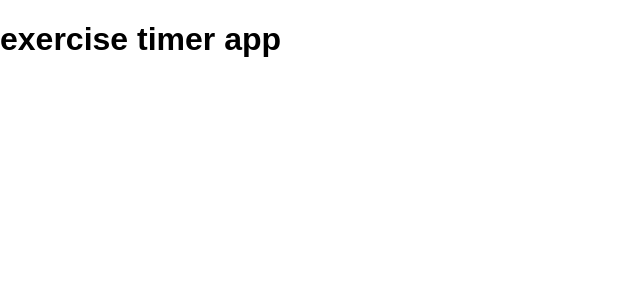
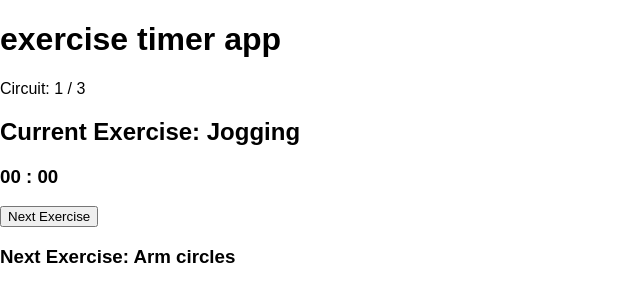
Before and after one commit to WarrenHawker/exercise-timers, a React (Vite) app: page / in a window 1280 px wide. Shown: the top 302 px of the page, without its empty margins (0-640 px from the left). Built offline with nearby package versions, Linux system fonts and the light colour scheme.

Commit message:
implemented basic functionality of timer and display

```diff
--- a/index.html
+++ b/index.html
@@ -4,7 +4,7 @@
     <meta charset="UTF-8" />
     <link rel="icon" type="image/svg+xml" href="/vite.svg" />
     <meta name="viewport" content="width=device-width, initial-scale=1.0" />
-    <title>VExercise timer app</title>
+    <title>Exercise timer app</title>
   </head>
   <body>
     <div id="root"></div>
--- a/package.json
+++ b/package.json
@@ -11,7 +11,8 @@
   },
   "dependencies": {
     "react": "^18.2.0",
-    "react-dom": "^18.2.0"
+    "react-dom": "^18.2.0",
+    "usehooks-ts": "^2.15.0"
   },
   "devDependencies": {
     "@types/react": "^18.2.56",
--- a/src/App.tsx
+++ b/src/App.tsx
@@ -1,7 +1,133 @@
+import { useEffect, useState } from 'react';
+import Timer from './components/Timer';
+import entries from './data';
+
 const App = () => {
+  const [warmup, setWarmup] = useState<Entry[]>(
+    entries.filter((i) => i.type == 'warmup')
+  );
+  const [main, setMain] = useState<Entry[]>(
+    entries.filter((i) => i.type == 'exercise' || i.type == 'rest')
+  );
+  const [cooldown, setCooldown] = useState<Entry[]>(
+    entries.filter((i) => i.type == 'cooldown')
+  );
+
+  const [allEntries, setAllEntries] = useState<Entry[]>(entries);
+  console.log(allEntries);
+
+  const [currentEntry, setCurrentEntry] = useState<Entry>(entries[0]);
+  console.log('current', currentEntry);
+  const [nextEntry, setNextEntry] = useState<Entry>(entries[1]);
+
+  const [currentCircuit, setCurrentCircuit] = useState(1);
+  const [totalCurcuits, setTotalCurcuits] = useState(3);
+
+  const [warmupFinished, setWarmupFinished] = useState(false);
+  const [workoutFinished, setWorkoutFinished] = useState(false);
+
+  useEffect(() => {
+    //set "current entry" every time the entries array gets updated
+    for (let i = 0; i < allEntries.length; i++) {
+      const entry = allEntries[i];
+      if (entry.isCurrent) {
+        setCurrentEntry(entry);
+        break;
+      }
+    }
+    //set "next entry" every time the entries array gets updated
+    for (let i = 0; i < allEntries.length; i++) {
+      const entry = allEntries[i];
+      if (entry.isNext) {
+        setNextEntry(entry);
+        break;
+      }
+    }
+  }, [allEntries]);
+
+  const startNextExercise = () => {
+    const currentEntryIndex = allEntries.indexOf(currentEntry);
+    //if at the end of the array, cycle back to the start of array again
+    if (currentEntryIndex == allEntries.length - 1) {
+      setAllEntries((prevEntries) => {
+        return prevEntries.map((entry, index) => {
+          if (index == 0) {
+            return { ...entry, isCurrent: true, isNext: false };
+          } else if (index == 1) {
+            return { ...entry, isCurrent: false, isNext: true };
+          } else {
+            return { ...entry, isCurrent: false, isNext: false };
+          }
+        });
+      });
+      //if total number of circuits is reached, end the workout
+      if (currentCircuit == totalCurcuits) {
+        setWorkoutFinished(true);
+        return;
+      } else {
+        setCurrentCircuit((prev) => prev + 1);
+        return;
+      }
+      //if at penultimate entry in array, set next entry to the first index
+    } else if (currentEntryIndex == allEntries.length - 2) {
+      setAllEntries((prevEntries) => {
+        return prevEntries.map((entry, index) => {
+          if (index == allEntries.length - 1) {
+            return { ...entry, isCurrent: true, isNext: false };
+          } else if (index == 0) {
+            return { ...entry, isCurrent: false, isNext: true };
+          } else if (index == 1) {
+            return { ...entry, isCurrent: false, isNext: false };
+          } else {
+            return { ...entry, isCurrent: false, isNext: false };
+          }
+        });
+      });
+      //else cycle through array as normal
+    } else {
+      setAllEntries((prevEntries) => {
+        return prevEntries.map((entry, index) => {
+          if (entry.isCurrent) {
+            return { ...entry, isCurrent: false };
+          } else if (index == currentEntryIndex + 1) {
+            return { ...entry, isCurrent: true, isNext: false };
+          } else if (index == currentEntryIndex + 2) {
+            return { ...entry, isNext: true };
+          } else return { ...entry };
+        });
+      });
+    }
+  };
+
+  if (workoutFinished) {
+    return (
+      <>
+        <h1>exercise timer app</h1>
+        <h2>Workout Complete</h2>
+      </>
+    );
+  }
+
   return (
     <>
       <h1>exercise timer app</h1>
+      <p>
+        Circuit: {currentCircuit} / {totalCurcuits}
+      </p>
+      <h2>Current Exercise: {currentEntry.name}</h2>
+      {currentEntry.time ? (
+        <Timer
+          id={currentEntry.id}
+          time={currentEntry.time}
+          startNextExercise={startNextExercise}
+        />
+      ) : (
+        <>
+          <h2>Reps: {currentEntry.reps}</h2>
+          <button onClick={startNextExercise}>Next Exercise</button>
+        </>
+      )}
+      <h3>Next Exercise: {nextEntry.name}</h3>
     </>
   );
 };
--- /dev/null
+++ b/src/components/Timer.tsx
@@ -0,0 +1,76 @@
+import { useEffect, useState, useRef } from 'react';
+import { useInterval } from 'usehooks-ts';
+
+interface Props {
+  id: number;
+  time: number;
+  startNextExercise: () => void;
+}
+
+export default function Timer({ id, time, startNextExercise }: Props) {
+  const [minutes, setMinutes] = useState(0);
+  const [seconds, setSeconds] = useState(0);
+  const [pause, setPause] = useState(false);
+  const [finished, setFinished] = useState(false);
+  const timer = useRef<HTMLHeadingElement>(null);
+
+  useEffect(() => {
+    setPause(false);
+    setFinished(false);
+    if (time < 60) {
+      setMinutes(0);
+      setSeconds(time);
+    } else {
+      setMinutes(Math.floor(time / 60));
+      setSeconds(time % 60);
+    }
+  }, [id]);
+
+  const changeTimer = () => {
+    if (timer.current) {
+      if (pause) {
+        timer.current.classList.toggle('red');
+      } else {
+        if (minutes == 0 && seconds == 1) {
+          setFinished(true);
+          setPause(true);
+          timer.current.classList.toggle('red');
+          setSeconds(0);
+        } else if (seconds == 0) {
+          setMinutes((prevMinutes) => prevMinutes - 1);
+          setSeconds(59);
+        } else {
+          setSeconds((prevSeconds) => prevSeconds - 1);
+        }
+      }
+    }
+  };
+
+  useInterval(changeTimer, pause ? null : 1000);
+
+  const convertTime = (time: number) => {
+    if (time == 0) {
+      return '00';
+    } else if (time < 10) {
+      return `0${time}`;
+    } else return time;
+  };
+
+  const minutesDisplay = convertTime(minutes);
+  const secondsDisplay = convertTime(seconds);
+
+  return (
+    <div className="timer">
+      <h3 ref={timer}>
+        {minutesDisplay} : {secondsDisplay}
+      </h3>
+      {finished ? (
+        <button onClick={startNextExercise}>Next Exercise</button>
+      ) : (
+        <button onClick={() => setPause((prev) => !prev)}>
+          {pause ? 'resume' : 'pause'}
+        </button>
+      )}
+    </div>
+  );
+}
--- /dev/null
+++ b/src/data.ts
@@ -0,0 +1,114 @@
+const entries: Entry[] = [
+  {
+    id: 1,
+    type: 'warmup',
+    name: 'Jogging',
+    time: 1,
+    isCurrent: true,
+    isNext: false,
+  },
+  {
+    id: 2,
+    type: 'warmup',
+    name: 'Arm circles',
+    time: 1,
+    isCurrent: false,
+    isNext: false,
+  },
+  {
+    id: 3,
+    type: 'warmup',
+    name: 'Leg swings',
+    time: 1,
+    isCurrent: false,
+    isNext: false,
+  },
+  // {
+  //   id: 4,
+  //   type: 'exercise',
+  //   name: 'Bodyweight Squats',
+  //   reps: 15,
+  //   isCurrent: false,
+  // },
+  // {
+  //   id: 5,
+  //   type: 'rest',
+  //   name: '30 secs rest',
+  //   time: 30,
+  //   isCurrent: false,
+  // },
+  // {
+  //   id: 6,
+  //   type: 'exercise',
+  //   name: 'Push-Ups',
+  //   reps: 10,
+  //   isCurrent: false,
+  // },
+  // {
+  //   id: 7,
+  //   type: 'rest',
+  //   name: '30 secs rest',
+  //   time: 30,
+  //   isCurrent: false,
+  // },
+  // {
+  //   id: 8,
+  //   type: 'exercise',
+  //   name: 'Lunges',
+  //   reps: 20,
+  //   notes: '10 reps each leg',
+  //   isCurrent: false,
+  // },
+  // {
+  //   id: 9,
+  //   type: 'rest',
+  //   name: '30 secs rest',
+  //   time: 30,
+  //   isCurrent: false,
+  // },
+  // {
+  //   id: 10,
+  //   type: 'exercise',
+  //   name: 'Dumbbell Bent-Over Rows',
+  //   reps: 12,
+  //   isCurrent: false,
+  // },
+  // {
+  //   id: 11,
+  //   type: 'rest',
+  //   name: '30 secs rest',
+  //   time: 30,
+  //   isCurrent: false,
+  // },
+  // {
+  //   id: 12,
+  //   type: 'exercise',
+  //   name: 'Plank',
+  //   time: 30,
+  //   isCurrent: false,
+  // },
+  // {
+  //   id: 13,
+  //   type: 'rest',
+  //   name: '30 secs rest',
+  //   time: 30,
+  //   isCurrent: false,
+  // },
+  // {
+  //   id: 14,
+  //   type: 'exercise',
+  //   name: 'Russian Twists',
+  //   reps: 30,
+  //   notes: '15 reps each side',
+  //   isCurrent: false,
+  // },
+  // {
+  //   id: 15,
+  //   type: 'cooldown',
+  //   name: 'Cooldown Static Stretches',
+  //   time: 60,
+  //   isCurrent: false,
+  // },
+];
+
+export default entries;
```
Also changed, not shown: src/types/exercise.type.d.ts (added, +12 -0 lines), 1 other file (tests, documents, lock files or other folders).
